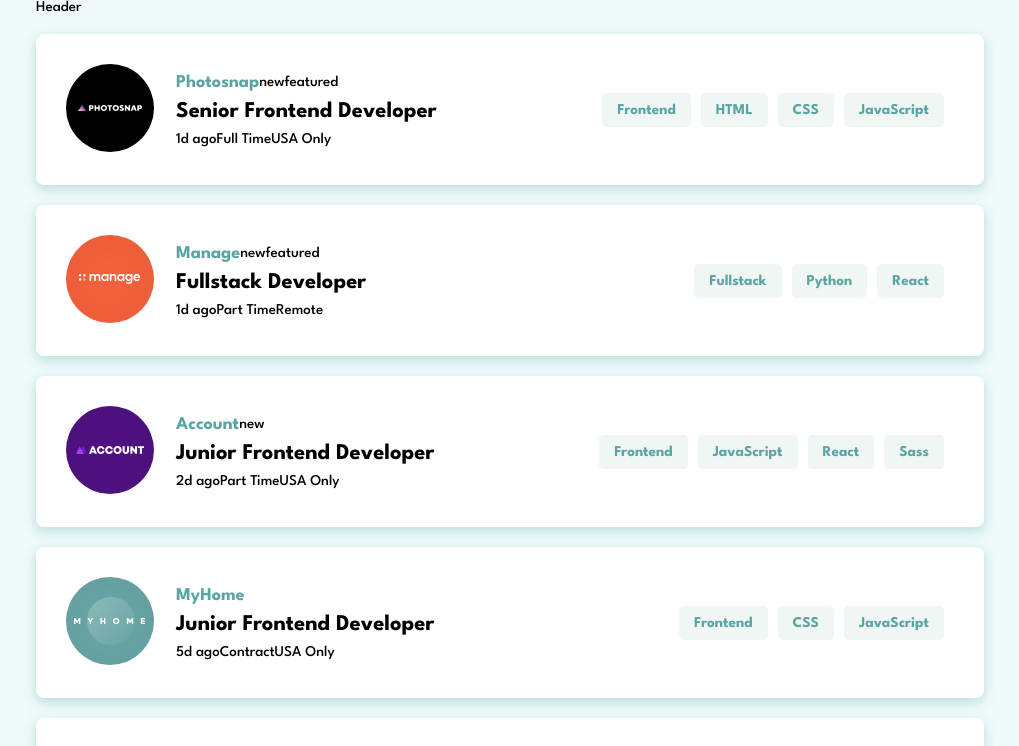
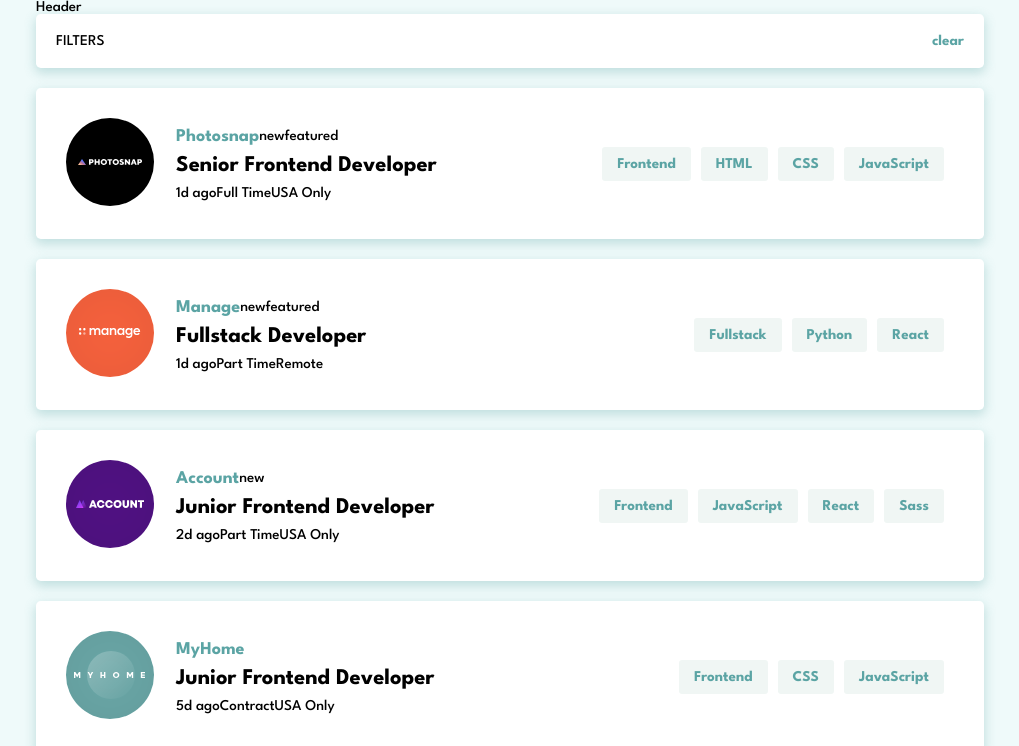
Before and after one commit to solovevevgeny/fm-job-listing, a React (Create React App) app: page / in a window 1280 px wide. Shown: the top 746 px of the page, without its empty margins (130-1149 px from the left). Built offline with nearby package versions, Linux system fonts and the light colour scheme; the HTML template or start-up script is replaced by a standard one.

Commit message:
filters panel

```diff
--- a/src/App.js
+++ b/src/App.js
@@ -2,6 +2,7 @@ import data from "./data.json";
 
 import Header from "./components/Header";
 import CardList from "./components/CardsList";
+import Filters from "./components/Filters";
 
 function App() {
 
@@ -9,6 +10,7 @@ function App() {
   return (
     <>
       <Header />
+      <Filters />
       <CardList data={data} />
     </>
   );
--- a/src/components/Filters.jsx
+++ b/src/components/Filters.jsx
@@ -0,0 +1,15 @@
+import React from 'react'
+
+const Filters = () => {
+  return (
+    <div className='filters'>
+        <div className="filters__active">
+            FILTERS
+        </div>
+        <div className="filters__clear">
+            <a className='green' href="">clear</a>
+        </div>
+    </div>
+  )
+}
+export default Filters;
--- a/src/index.css
+++ b/src/index.css
@@ -20,8 +20,8 @@
   --color-tag-bg: #f0f6f4;
 
   /* other */
-  --br: 0.5rem;
-  --br-sm: 0.3rem;
+  --br: 0.3rem;
+  --br-sm: 0.2rem;
 
   --shadow: 0px 4px 11px 1px rgba(91, 164, 164, 0.31);
 
@@ -54,9 +54,27 @@ a:hover {
   color: var(--color-primary);
 }
 
+a.green {
+  color: var(--color-primary);
+  font-weight: var(--fw-bold);
+}
+a.green:hover {
+  color: var(--color-black);
+}
+
 .header {
   width:100%;
 }
+
+.filters {
+  padding: 20px;
+  background: var(--color-white);
+  box-shadow: var(--shadow);
+  border-radius: var(--br);
+  display: flex;
+  justify-content: space-between;
+}
+
 
 .container {
   max-width: 1240px;
```
